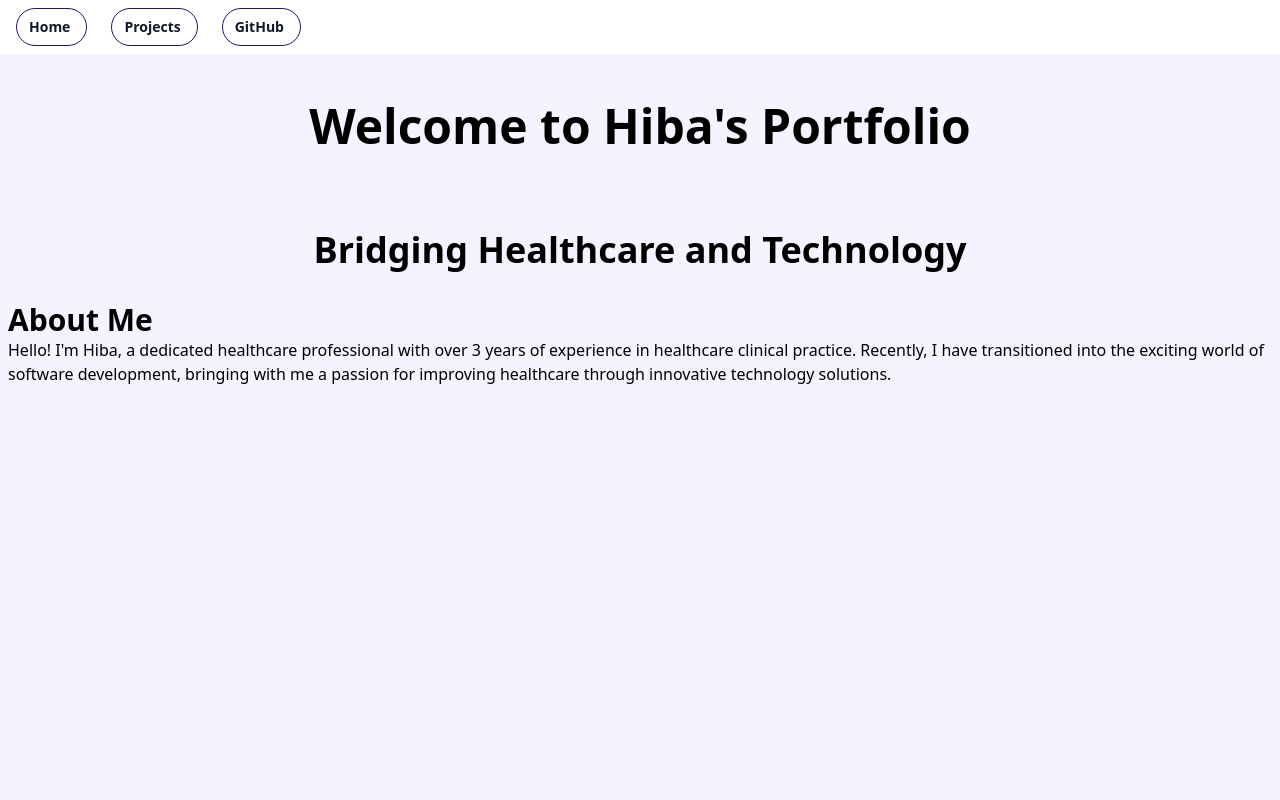
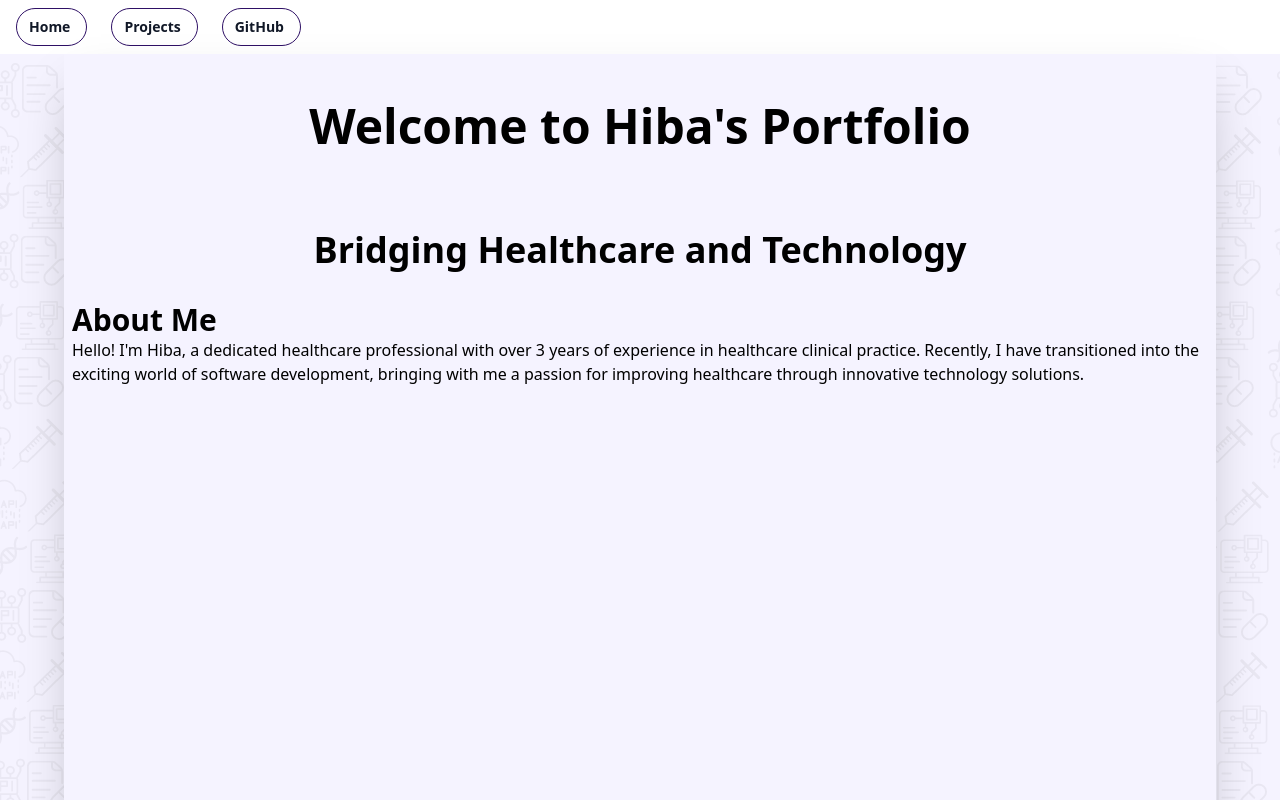
Before and after one commit to Hiba-Mohamed/Portfolio, a React (Create React App) app in the folder portfolio/: page / in a window 1280 px wide. Shown: the top 800 px of the page. Built offline with nearby package versions, Linux system fonts and the light colour scheme.

Commit message:
bg changed

```diff
--- a/portfolio/src/pages/Home.jsx
+++ b/portfolio/src/pages/Home.jsx
@@ -4,8 +4,8 @@ import React from "react";
 const Home = () => {
   return (
     <>
-      <div className="bg-pattern ">
-        <div className="min-h-screen items-center bg-violet-50 font-OpenSans flex flex-col max-w-xl sm:max-w-full px-2">
+      <div className="bg-pattern min-h-screen items-centerfont-OpenSans flex flex-col items-center max-w-xl sm:max-w-full px-2">
+        <div className="min-h-screen items-center bg-violet-50 font-OpenSans flex flex-col max-w-xs md:max-w-xl  lg:max-w-6xl shadow-2xl px-2">
           <h1 className="p-6 font-bold text-2xl md:p-12 md:text-5xl ">
             Welcome to Hiba's Portfolio
           </h1>
```
Also changed, not shown: portfolio/src/background-pic.png, 1 other file (tests, documents, lock files or other folders).
